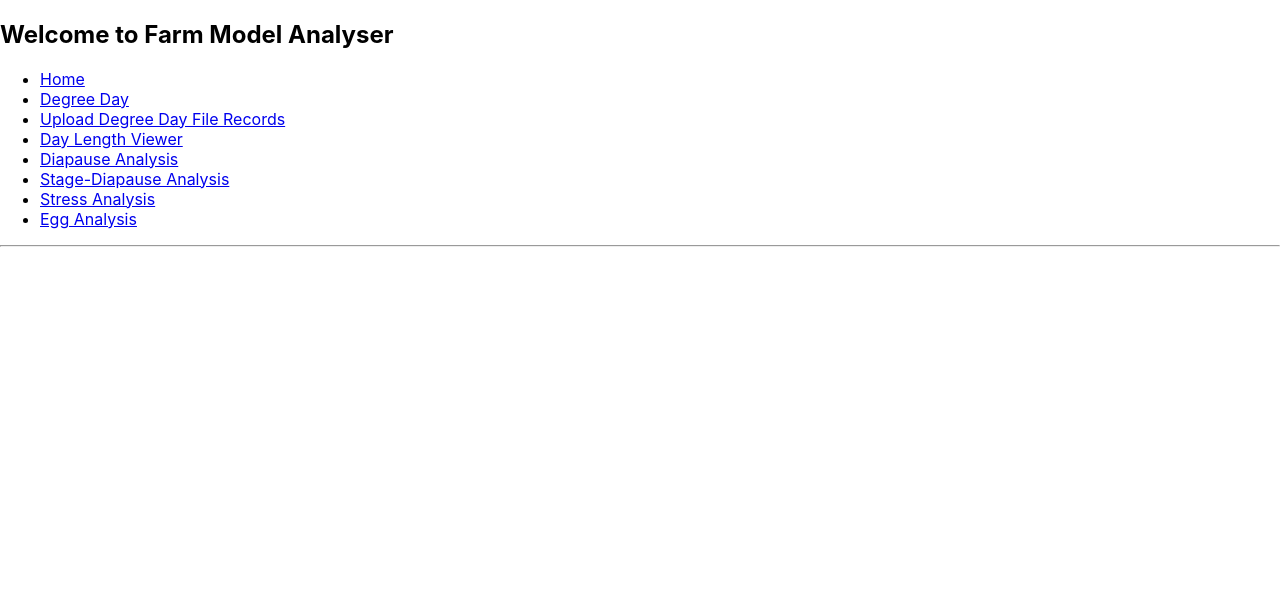
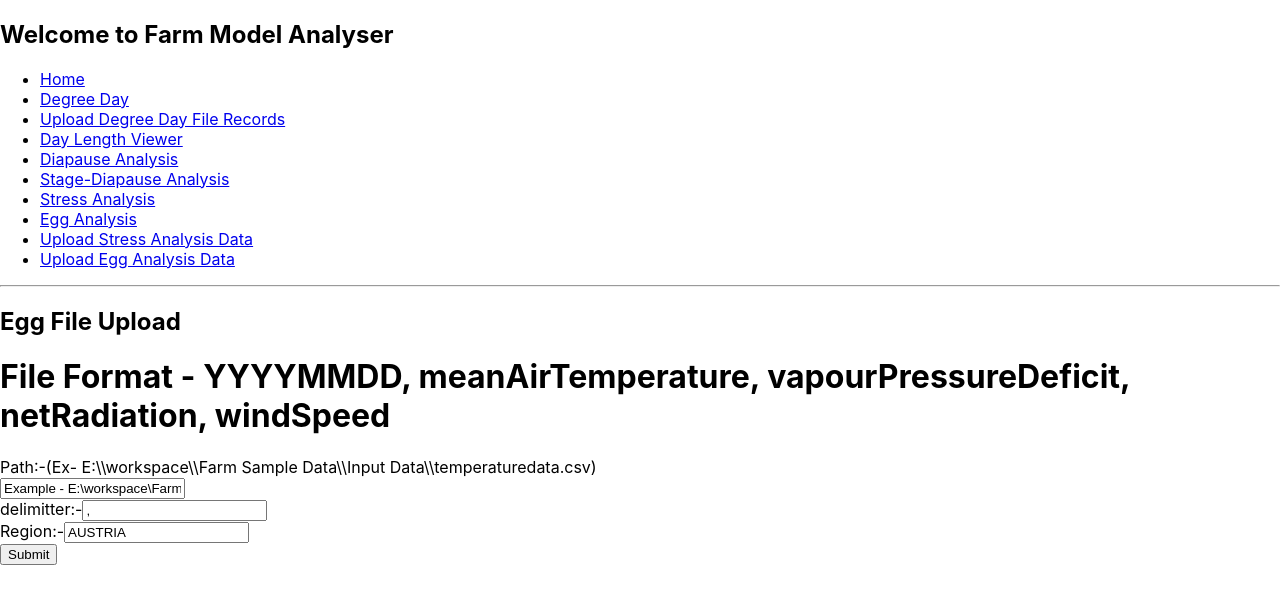
Before and after one commit to sajalsinghal7/farm-ui, a React (Create React App) app: page /uploadEgg in a window 1280 px wide. Shown: the top 604 px of the page. Built offline with nearby package versions, Linux system fonts and the light colour scheme.

Commit message:
upload fiels creted

```diff
--- a/src/App.js
+++ b/src/App.js
@@ -8,6 +8,8 @@ import Diapause from './components/Diapause';
 import StageDiapause from './components/StageDiapause';
 import Stress from './components/Stress';
 import Egg from './components/Egg';
+import UploadStress from './components/UploadStress';
+import UploadEgg from './components/UploadEgg';
 
 class App extends Component {
   render() {
@@ -25,6 +27,8 @@ class App extends Component {
             <li><Link to={'/stageDiapause'} className="nav-link">Stage-Diapause Analysis</Link></li>
             <li><Link to={'/stress'} className="nav-link">Stress Analysis</Link></li>
             <li><Link to={'/egg'} className="nav-link">Egg Analysis</Link></li>
+            <li><Link to={'/uploadStress'} className="nav-link">Upload Stress Analysis Data</Link></li>
+            <li><Link to={'/uploadEgg'} className="nav-link">Upload Egg Analysis Data</Link></li>
           </ul>
           </nav>
           <hr />
@@ -37,6 +41,8 @@ class App extends Component {
               <Route path='/stageDiapause' component={StageDiapause} />
               <Route path='/stress' component={Stress} />
               <Route path='/egg' component={Egg} />
+              <Route path='/uploadStress' component={UploadStress} />
+              <Route path='/uploadEgg' component={UploadEgg} />
           </Switch>
         </div>
       </Router>
--- /dev/null
+++ b/src/components/UploadEgg.js
@@ -0,0 +1,88 @@
+import React, { Component } from 'react';
+class UploadEgg extends Component {
+  constructor(props) {
+    super(props);
+    this.state = {
+      path: "Example - E:\\workspace\\Farm Sample Data\\Input Data\\temperaturedata.csv",
+      delimitter: ",",
+      region: "austria".toUpperCase(),
+      apiResponse : ""
+    };
+  }
+
+
+  handleChange = (event) => {
+    if(event.target.name === "region") {
+      this.setState({[event.target.name]: event.target.value.toUpperCase()});
+    } else {
+      this.setState({[event.target.name]: event.target.value});
+    }
+
+  }
+
+
+  handleSubmit = (event) => {
+
+
+    fetch('http://localhost:8080/api/v1/eggModel/upload', {
+        method: 'POST',
+        // We convert the React state to JSON and send it as the POST body
+        // body: JSON.stringify(this.state),
+        body: JSON.stringify({
+          path: this.state.path,
+          delimitter: this.state.delimitter,
+          region: this.state.region
+        }),
+        headers: {
+          'Content-Type': 'application/json'
+        }
+      }).then(function(response) {
+        console.log(response)
+
+        return response.json();
+      }).then(body => {
+        this.setState({apiResponse: "Upload Job Submitted"})
+      }).catch(error => {
+        this.setState({apiResponse: "Upload Job Failed"})
+      });
+
+    event.preventDefault();
+}
+
+
+
+  render() {
+    return (
+        <div>
+          <h2>Egg File Upload</h2>
+          <h1>
+            File Format - YYYYMMDD, meanAirTemperature, vapourPressureDeficit, netRadiation, windSpeed
+          </h1>
+          <form onSubmit={this.handleSubmit}>
+        <label>
+          Path:-(Ex- E:\\workspace\\Farm Sample Data\\Input Data\\temperaturedata.csv)
+          <br></br>
+          <input type="text" value={this.state.path} name="path" onChange={this.handleChange} />
+        </label>
+        <br></br>
+        <label>
+            delimitter:-
+            <input type="text" value={this.state.delimitter} name="delimitter" onChange={this.handleChange} />
+          </label>
+        <br></br>
+          <label>
+            Region:-
+            <input type="text" value={this.state.region} name="region" onChange={this.handleChange} />
+          </label>
+          <br></br>
+        <input type="submit" value="Submit" />
+      </form>
+      <div>
+        {this.state.apiResponse}
+      </div>
+        </div>
+    );
+  }
+}
+
+export default UploadEgg;
--- /dev/null
+++ b/src/components/UploadStress.js
@@ -0,0 +1,86 @@
+import React, { Component } from 'react';
+class UploadStress extends Component {
+  constructor(props) {
+    super(props);
+    this.state = {
+      path: "Example - E:\\workspace\\Farm Sample Data\\Input Data\\temperaturedata.csv",
+      delimitter: ",",
+      region: "austria".toUpperCase(),
+      apiResponse : ""
+    };
+  }
+
+
+  handleChange = (event) => {
+    if(event.target.name === "region") {
+      this.setState({[event.target.name]: event.target.value.toUpperCase()});
+    } else {
+      this.setState({[event.target.name]: event.target.value});
+    }
+
+  }
+
+
+  handleSubmit = (event) => {
+
+
+    fetch('http://localhost:8080/api/v1/stressModel/upload', {
+        method: 'POST',
+        // We convert the React state to JSON and send it as the POST body
+        // body: JSON.stringify(this.state),
+        body: JSON.stringify({
+          path: this.state.path,
+          delimitter: this.state.delimitter,
+          region: this.state.region
+        }),
+        headers: {
+          'Content-Type': 'application/json'
+        }
+      }).then(function(response) {
+        console.log(response)
+
+        return response.json();
+      }).then(body => {
+        this.setState({apiResponse: "Upload Job Submitted"})
+      }).catch(error => {
+        this.setState({apiResponse: "Upload Job Failed"})
+      });
+
+    event.preventDefault();
+}
+
+
+
+  render() {
+    return (
+        <div>
+          <h2>Stress File Upload</h2>
+          <h1>File Format- YYYYMMDD, ETO</h1>
+          <form onSubmit={this.handleSubmit}>
+        <label>
+          Path:-(Ex- E:\\workspace\\Farm Sample Data\\Input Data\\temperaturedata.csv)
+          <br></br>
+          <input type="text" value={this.state.path} name="path" onChange={this.handleChange} />
+        </label>
+        <br></br>
+        <label>
+            delimitter:-
+            <input type="text" value={this.state.delimitter} name="delimitter" onChange={this.handleChange} />
+          </label>
+        <br></br>
+          <label>
+            Region:-
+            <input type="text" value={this.state.region} name="region" onChange={this.handleChange} />
+          </label>
+          <br></br>
+        <input type="submit" value="Submit" />
+      </form>
+      <div>
+        {this.state.apiResponse}
+      </div>
+        </div>
+    );
+  }
+}
+
+export default UploadStress;
```
